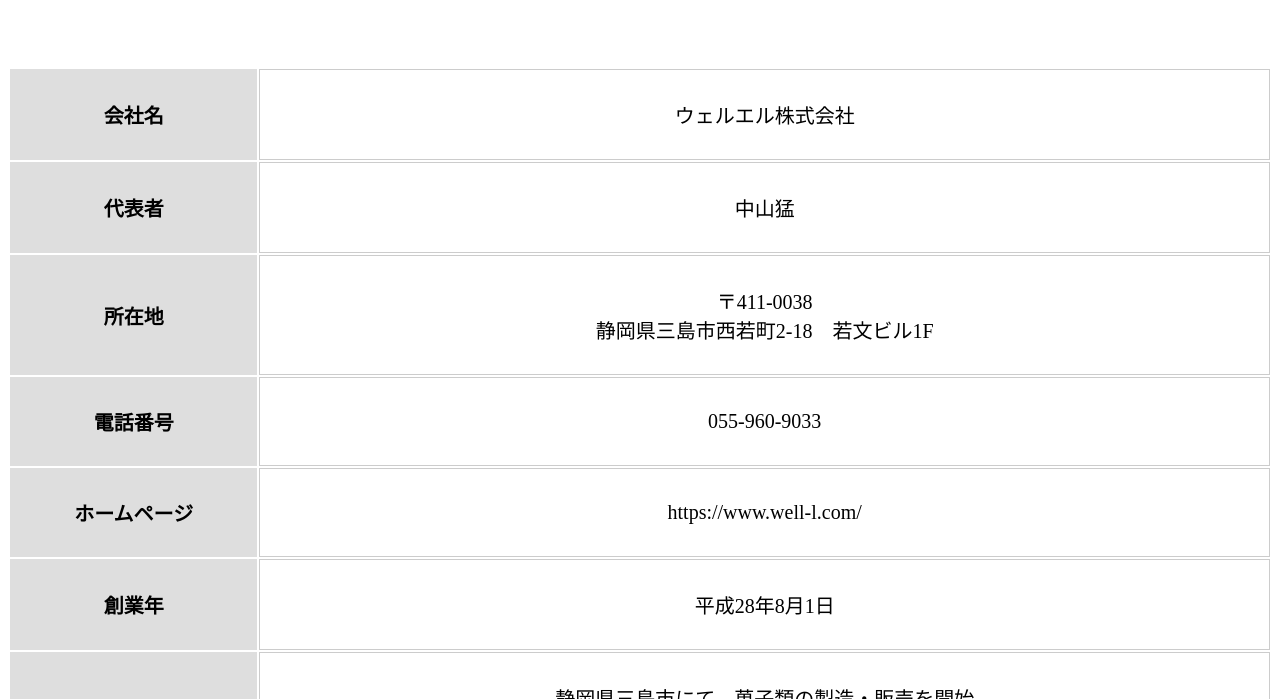
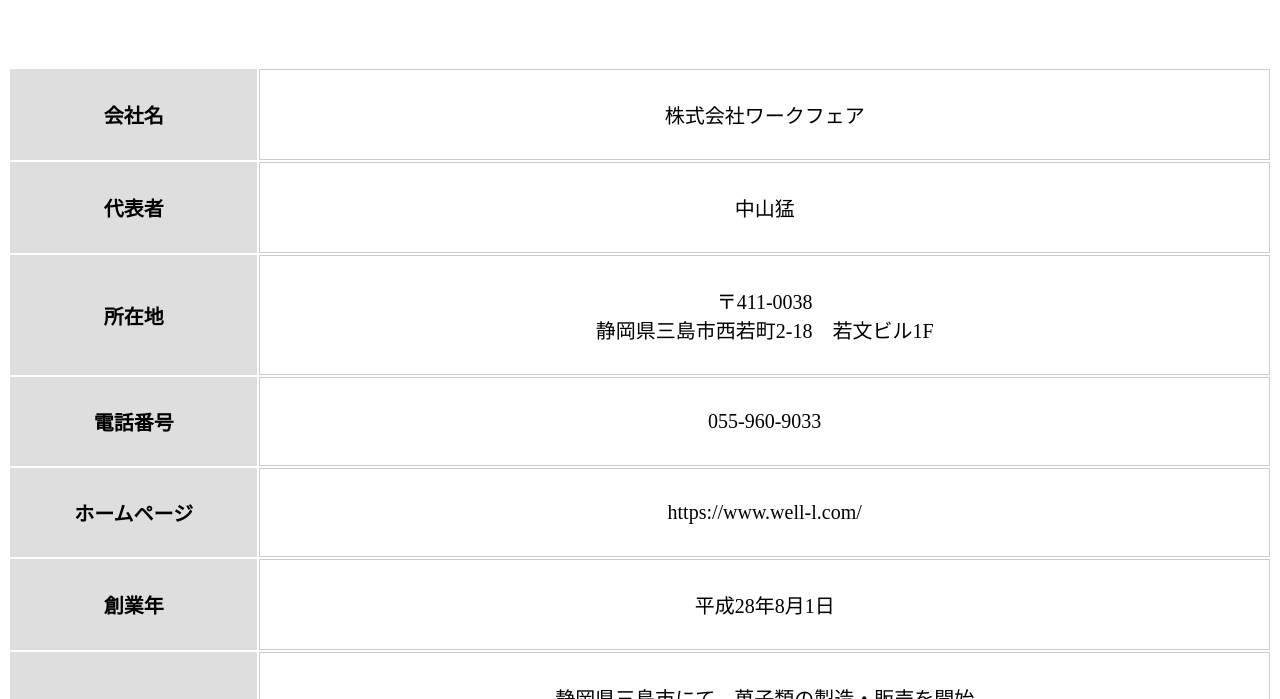
Before and after one commit to WELL-L/Company-profile, a plain HTML site: page index.html in a window 1280 px wide. Shown: the part 101-800 px from the top of the page. Drawn offline with Linux system fonts and the light colour scheme.

Commit message:
Update index.html

```diff
--- a/index.html
+++ b/index.html
@@ -41,7 +41,7 @@
     </style>
     <tr>
     <th>会社名</th>
-    <td>ウェルエル株式会社</td>
+    <td>株式会社ワークフェア</td>
     <tr>
 
         </style>
```
